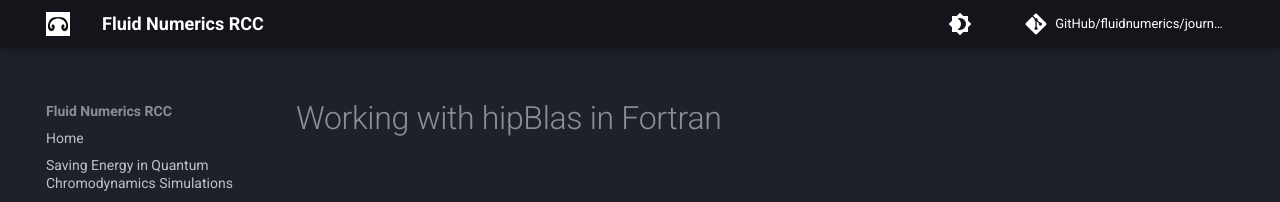
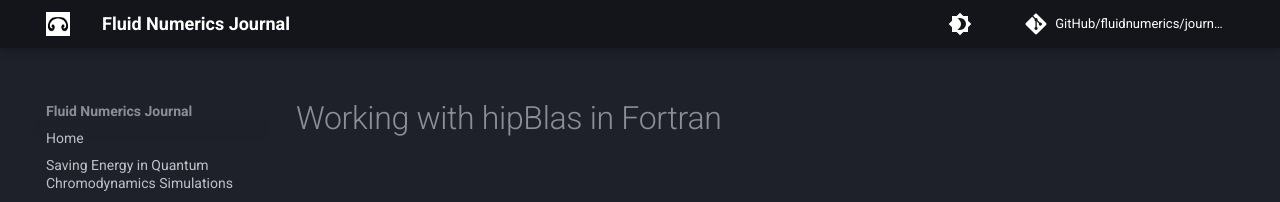
Before and after one commit to FluidNumerics/journal.fluidnumerics.com, an MkDocs documentation site: the page built from docs/working-with-hipblas-in-fortran/README.md, in a window 1280 px wide. Shown: the top 202 px of the page. Built offline with MkDocs 1.6.1 and Material for MkDocs 9.7.7, drawn with Linux system fonts in a browser that asks for light colours; comment, search, counter and statistics services are not loaded.

Commit message:
Fix site name

```diff
--- a/mkdocs.yml
+++ b/mkdocs.yml
@@ -1,5 +1,5 @@
 # Site Information
-site_name: Fluid Numerics RCC
+site_name: Fluid Numerics Journal
 site_author: Fluid Numerics
 site_dir: public
 site_url: ""
```
